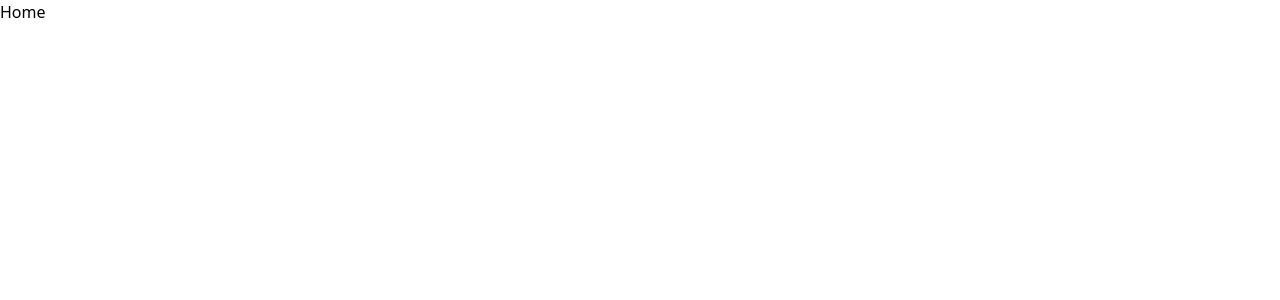
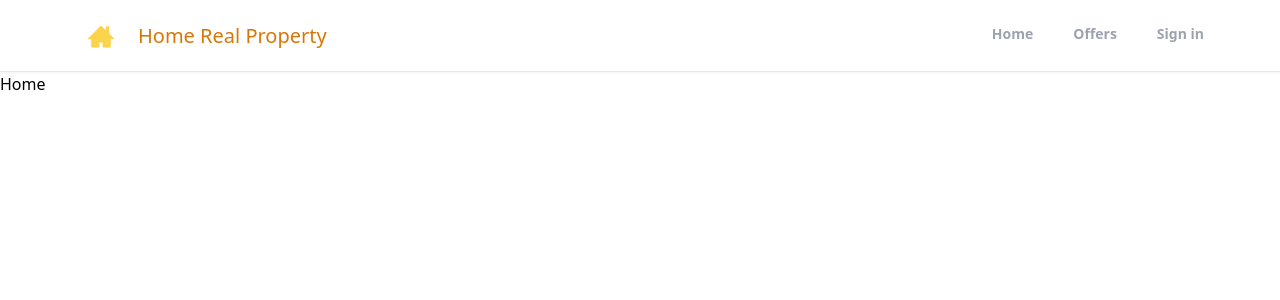
Before and after one commit to normanleonor1961/olx-clone-react, a React (Create React App) app: page / in a window 1280 px wide. Shown: the top 300 px of the page. Built offline with nearby package versions, Linux system fonts and the light colour scheme.

Commit message:
create header component

```diff
--- a/package.json
+++ b/package.json
@@ -8,6 +8,7 @@
     "@testing-library/user-event": "^13.5.0",
     "react": "^18.2.0",
     "react-dom": "^18.2.0",
+    "react-icons": "^4.6.0",
     "react-router": "^6.4.2",
     "react-router-dom": "^6.4.2",
     "react-scripts": "5.0.1",
--- a/src/App.js
+++ b/src/App.js
@@ -5,11 +5,13 @@
 import SignIn from "./pages/SignIn";
 import Offers from "./pages/Offers";
 import ForgotPassword from "./pages/ForgotPassword";
+import Header from "./pages/components/Header";
 
 function App() {
   return (
     <>
       <Router>
+        <Header/>
         <Routes>
             <Route path="/" element={<Home/>} />
             <Route path="/profile" element={<Profile/>} />
--- /dev/null
+++ b/src/pages/components/Header.jsx
@@ -0,0 +1,36 @@
+import React from 'react'
+import { useLocation, useNavigate } from 'react-router'
+import { ImHome3 }from 'react-icons/im'
+
+export default function Header() {
+  const location = useLocation()
+  const navigate = useNavigate()
+  function pathMatchRoute(route){
+    if(route === location.pathname){
+      return true
+    }
+  }
+
+  return (
+    <div className='bg-red border-b shadow-sm sticky top-0 z-50'>
+        <header className='flex justify-between px-3 max-w-6xl mx-auto'>
+           <div className='flex items-center'>
+              <ImHome3 size={50} className='fill-amber-300 cursor-pointer p-3 }'
+              onClick={() => navigate('/')}
+              />
+             <span className='text-xl text-amber-600 cursor-pointer p-3' onClick={() => navigate('/')}>Home Real Property</span>
+           </div>
+           <div>
+              <ul className='flex space-x-10 py-3'>
+                  <li className={`cursor-pointer py-3 text-sm font-semibold text-gray-400 border-b-[3px] border-b-transparent ${pathMatchRoute("/") && "text-black border-b-red-500"}`}
+                  onClick={() => navigate('/')}>Home</li>
+                  <li className={`cursor-pointer py-3 text-sm font-semibold text-gray-400 border-b-[3px] border-b-transparent ${pathMatchRoute("/offers") && "text-black border-b-red-500"}`}
+                  onClick={() => navigate('/offers')}>Offers</li>
+                  <li className={`cursor-pointer py-3 text-sm font-semibold text-gray-400 border-b-[3px] border-b-transparent ${pathMatchRoute("/sign-in") && "text-black border-b-red-500"}`}
+                  onClick={() => navigate('/sign-in')}>Sign in</li>
+              </ul>
+           </div>
+        </header>
+    </div>
+  )
+}
```
Also changed, not shown: 1 other file (tests, documents, lock files or other folders).
